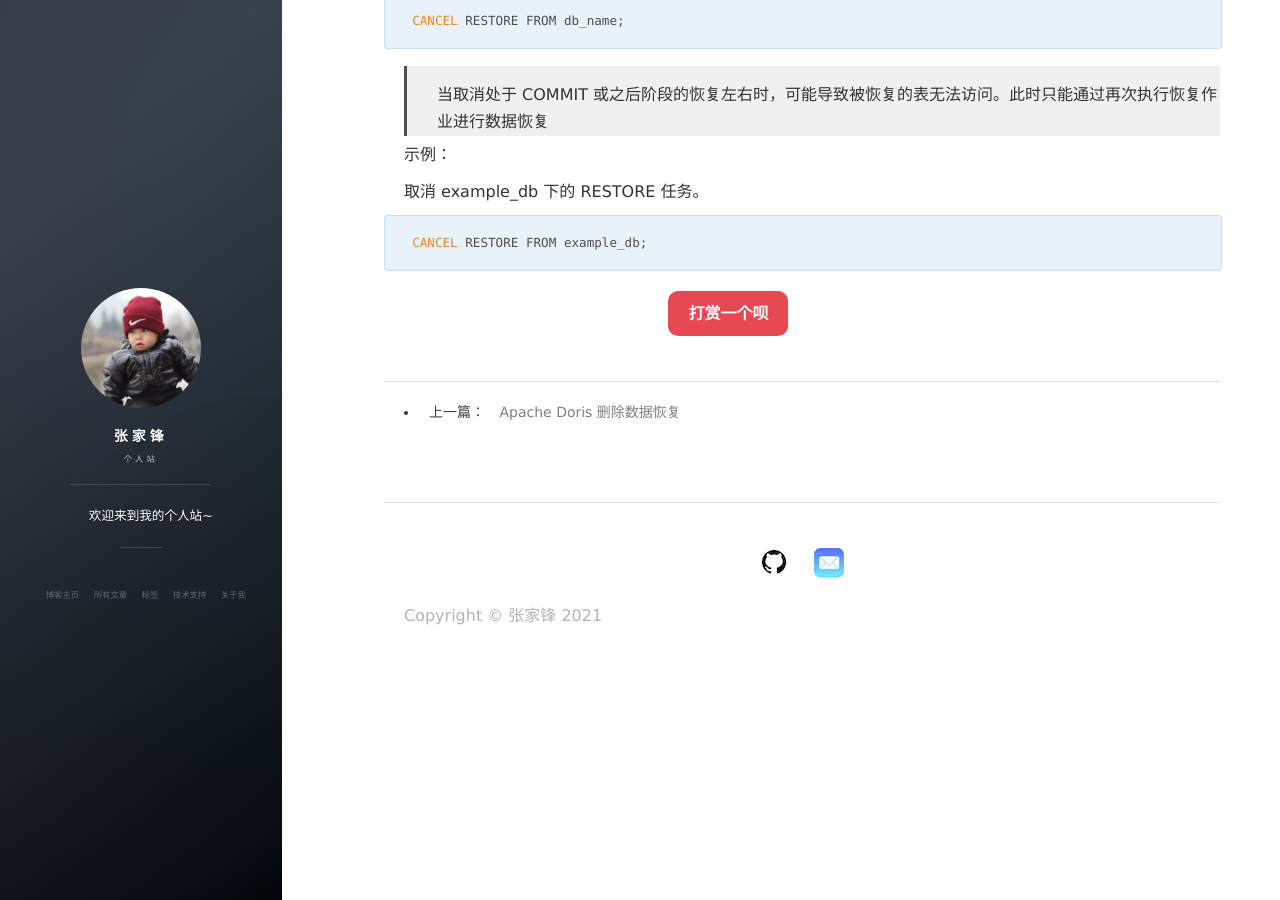
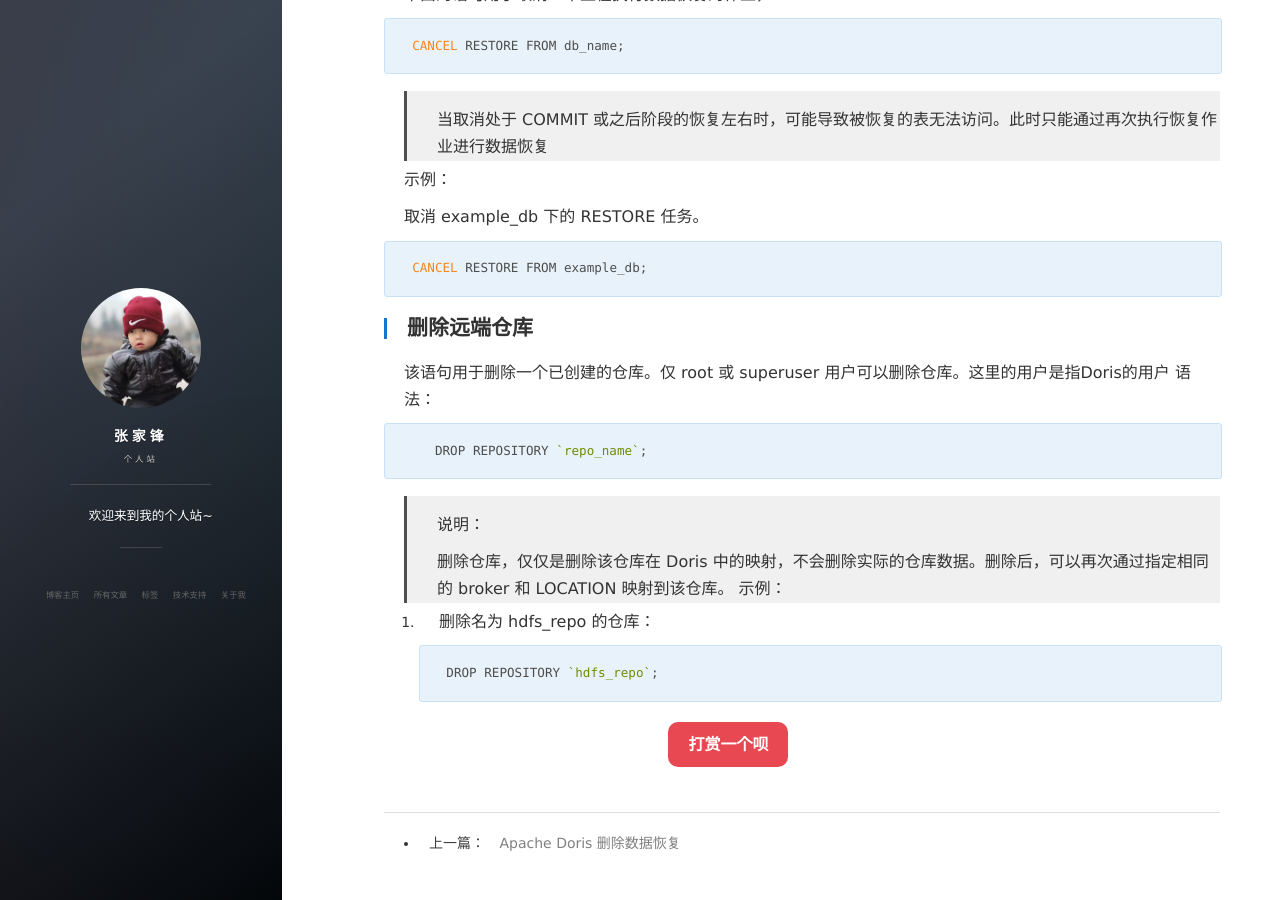
Before and after one commit to hf200012/hf200012.github.io, a Jekyll site: the page built from _posts/2021-11-03-Apache Doris数据备份及恢复.md, in a window 1280 px wide and 900 px high, scrolled down 8225 px. Built offline with Jekyll 4.4.1, drawn with Linux system fonts in a browser that asks for light colours; nearby versions of some CDN libraries; comment, search, counter and statistics services are not loaded.

Commit message:
Update 2021-11-03-Apache Doris数据备份及恢复.md

````diff
--- a/_posts/2021-11-03-Apache Doris数据备份及恢复.md
+++ b/_posts/2021-11-03-Apache Doris数据备份及恢复.md
@@ -341,3 +341,23 @@ CANCEL RESTORE FROM db_name;
 ```sql
 CANCEL RESTORE FROM example_db;
 ```
+
+## 删除远端仓库
+
+该语句用于删除一个已创建的仓库。仅 root 或 superuser 用户可以删除仓库。这里的用户是指Doris的用户
+ 语法：
+
+```sql
+   DROP REPOSITORY `repo_name`;
+```
+
+>说明：
+>
+>删除仓库，仅仅是删除该仓库在 Doris 中的映射，不会删除实际的仓库数据。删除后，可以再次通过指定相同的 broker 和 LOCATION 映射到该仓库。
+示例：
+
+1. 删除名为 hdfs_repo 的仓库：
+
+   ```sql
+   DROP REPOSITORY `hdfs_repo`;
+   ```
````
